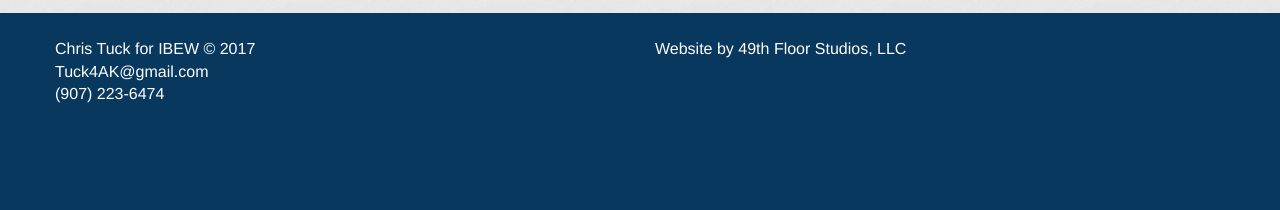
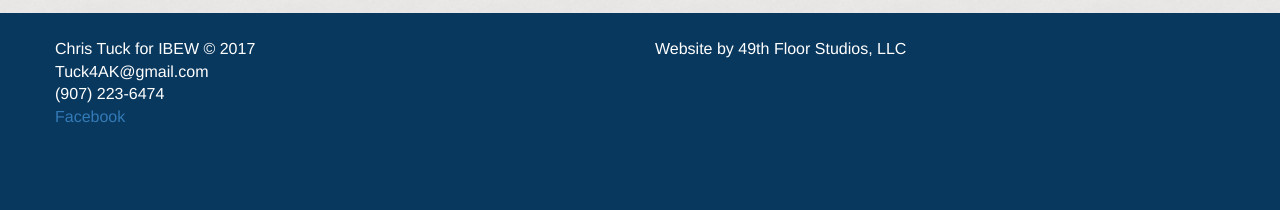
Before and after one commit to TaylorHuston/ChrisTuckIBEW, a Jekyll site: the page built from index.md, in a window 1280 px wide. Shown: the part 1128-1338 px from the top of the page. Built offline with Jekyll 4.4.1, drawn with Linux system fonts in a browser that asks for light colours; nearby versions of some CDN libraries.

Commit message:
Add info to footer

```diff
--- a/_layouts/page.html
+++ b/_layouts/page.html
@@ -44,6 +44,7 @@
           Chris Tuck for IBEW &copy; 2017<br/>
           Tuck4AK@gmail.com<br/>
           (907) 223-6474<br/>
+          <a href="https://www.facebook.com/TuckFor1547BusinessManager/" target="_blank">Facebook</a>
         </div>
         <div class="col-xs-12 col-sm-6">
           Website by 49th Floor Studios, LLC
```
Also changed, not shown: 3 other files.
